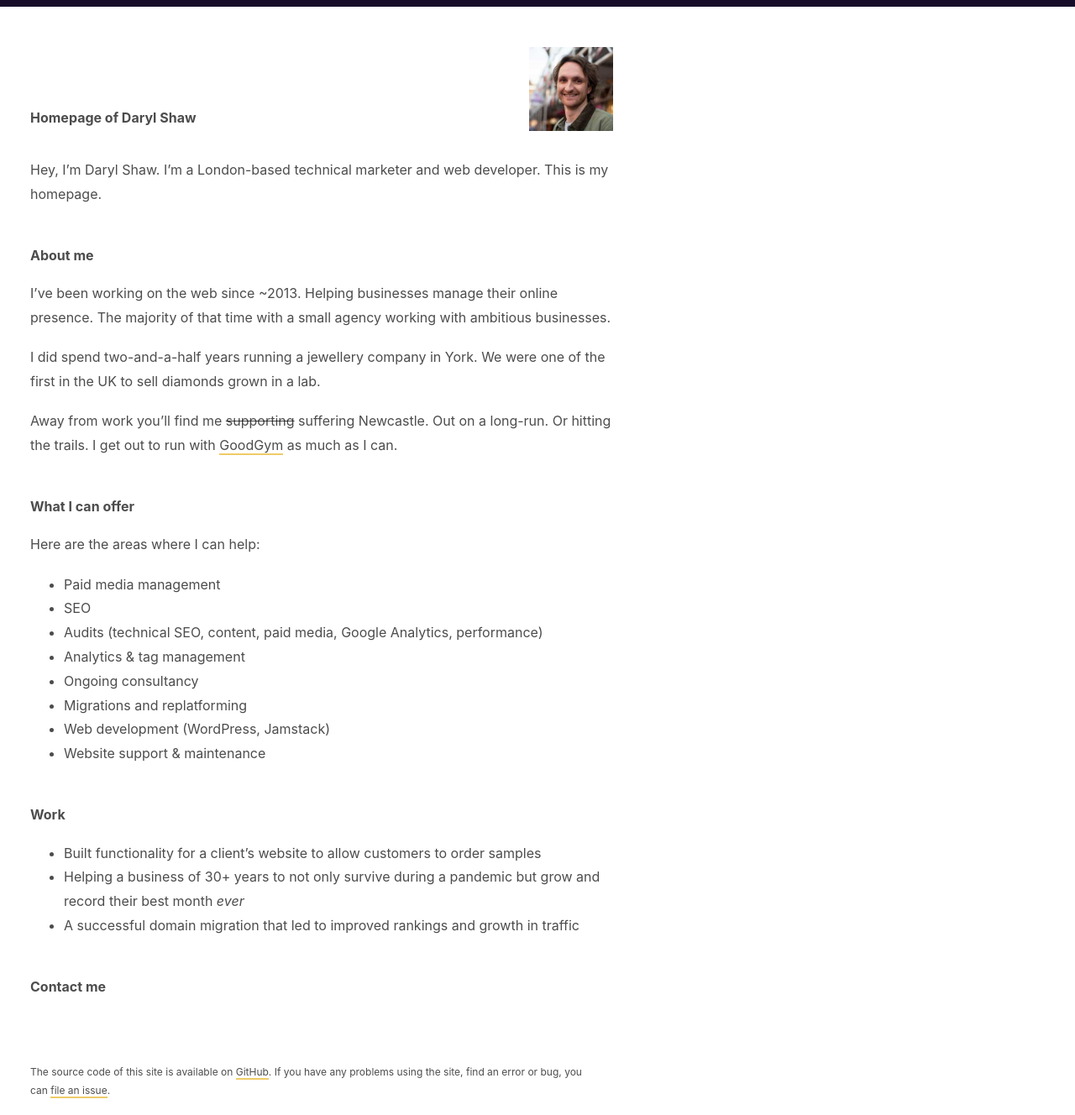
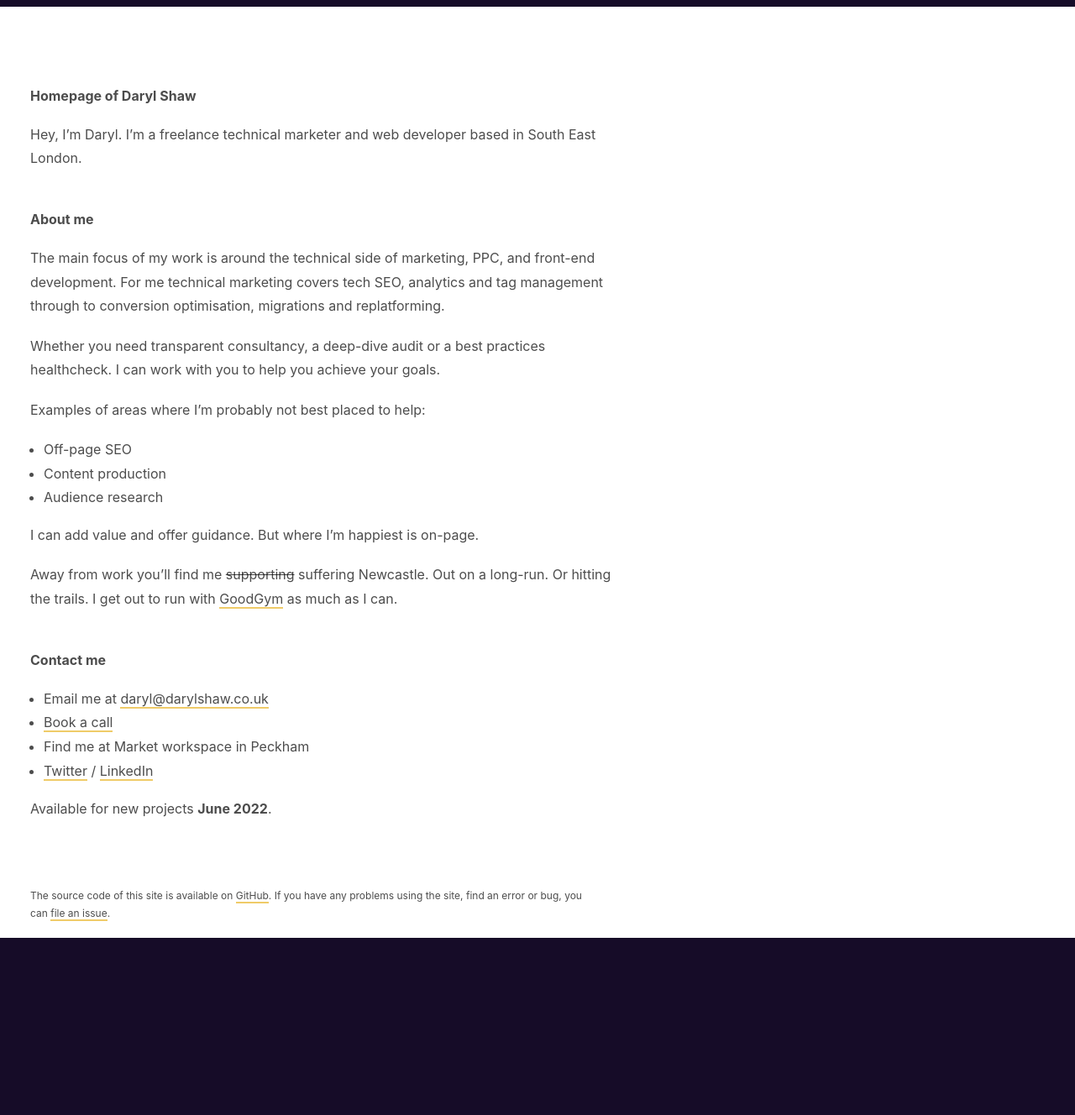
Before and after one commit to darylshaw/darylshaw.co.uk, a Jekyll site: the page built from index.md, in a window 1280 px wide. Shown: the whole page at 84% size. Built offline with Jekyll 4.4.1, drawn with Linux system fonts in a browser that asks for light colours; after the commit the page ends 1117 px from its top, so only the background shows below that.

Commit message:
update homepage content

```diff
--- a/_includes/footer.html
+++ b/_includes/footer.html
@@ -20,7 +20,7 @@
 	</nav>
   <div class="footer-hire">
     <p><strong>Available for new projects June 2022</strong></p>
-    <p>Email me at <a href="mailto:daryl@darylshaw.co.uk">daryl@darylshaw.co.uk</a>
+    <p>Email me at <a href="mailto:daryl@darylshaw.co.uk">daryl@darylshaw.co.uk</a></p>
     <p>Give me a call on +44 7521 933197<br>(Mon-Thu 10am-7pm)</p>
     <ul class="social">
       <li><a href="https://twitter.com/daryl_shaw">
--- a/_layouts/index.html
+++ b/_layouts/index.html
@@ -5,11 +5,8 @@
 <body>
   <main>
     <section class="layout index">
-      <div class="content-hed">
-        <img width="100" height="100" src="/assets/uploads/profile-crop.jpg" alt="Photo of Daryl">
-        <h1 class="title">{{ page.title }}</h1>
-      </div>
       <div class="content-main">
+        <h1>{{ page.title }}</h1>
         {{ content }}
       </div>
     </section>
--- a/_sass/_shame.scss
+++ b/_sass/_shame.scss
@@ -149,22 +149,11 @@ footer.index {
   }
 }
 
-// undecided between this or image pulled out from content or covatar
-.content-hed {
-  grid-column: full-content;
-  @include bp(medium) {
-    display: flex;
-	  justify-content: space-between;
-	  flex-flow: row-reverse;
-	  grid-column: full-content / 8;
-	  align-items: flex-end;
-  }
-	img {
-    margin-bottom: 1rem;
-  }
-}
-
 .terms {
   font-size: 0.75em;
   font-style: italic;
 }
+
+ul {
+  padding: 0 1em;
+}
--- a/index.md
+++ b/index.md
@@ -7,32 +7,29 @@ description: I'm Daryl. I help businesses manage their online presence. Welcome
 layout: index
 ---
 
-Hey, I’m Daryl Shaw. I’m a London-based technical marketer and web developer. This is my homepage.
+Hey, I’m Daryl. I’m a freelance technical marketer and web developer based in South East London.
 
 ## About me
 
-I've been working on the web since ~2013. Helping businesses manage their online presence. The majority of that time with a small agency working with ambitious businesses.
+The main focus of my work is around the technical side of marketing, PPC, and front-end development. For me technical marketing covers tech SEO, analytics and tag management through to conversion optimisation, migrations and replatforming.
 
-I did spend two-and-a-half years running a jewellery company in York. We were one of the first in the UK to sell diamonds grown in a lab.
+Whether you need transparent consultancy, a deep-dive audit or a best practices healthcheck. I can work with you to help you achieve your goals.
+
+Examples of areas where I'm probably not best placed to help:
+
+* Off-page SEO
+* Content production
+* Audience research
+
+I can add value and offer guidance. But where I'm happiest is on-page.
 
 Away from work you'll find me ~~supporting~~ suffering Newcastle. Out on a long-run. Or hitting the trails. I get out to run with [GoodGym](https://www.goodgym.org/) as much as I can.
 
-### What I can offer
-Here are the areas where I can help:
+## Contact me
 
-* Paid media management
-* SEO
-* Audits (technical SEO, content, paid media, Google Analytics, performance)
-* Analytics & tag management
-* Ongoing consultancy
-* Migrations and replatforming
-* Web development (WordPress, Jamstack)
-* Website support & maintenance
+* Email me at [daryl@darylshaw.co.uk](mailto:daryl@darylshaw.co.uk)
+* [Book a call](https://fantastical.app/daryl-grHc/my-template)
+* Find me at Market workspace in Peckham
+* [Twitter](https://twitter.com/daryl_shaw) / [LinkedIn](https://www.linkedin.com/in/daryl-shaw/)
 
-## Work
-
-* Built functionality for a client’s website to allow customers to order samples
-* Helping a business of 30+ years to not only survive during a pandemic but grow and record their best month *ever*
-* A successful domain migration that led to improved rankings and growth in traffic
-
-## Contact me
+Available for new projects **June 2022**.
```
Also changed, not shown: _drafts/ga-branch-setup.md (+2 -2 lines).
